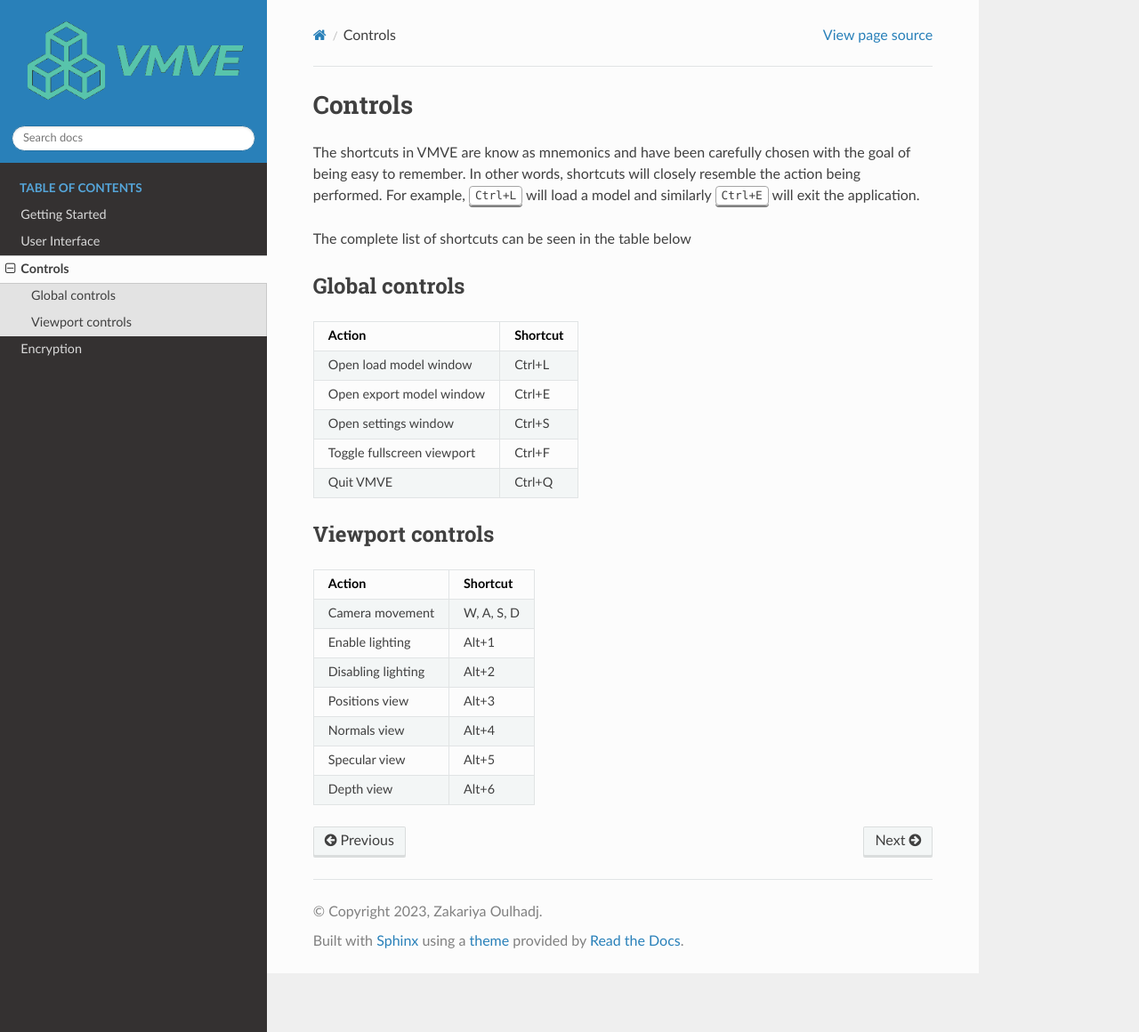
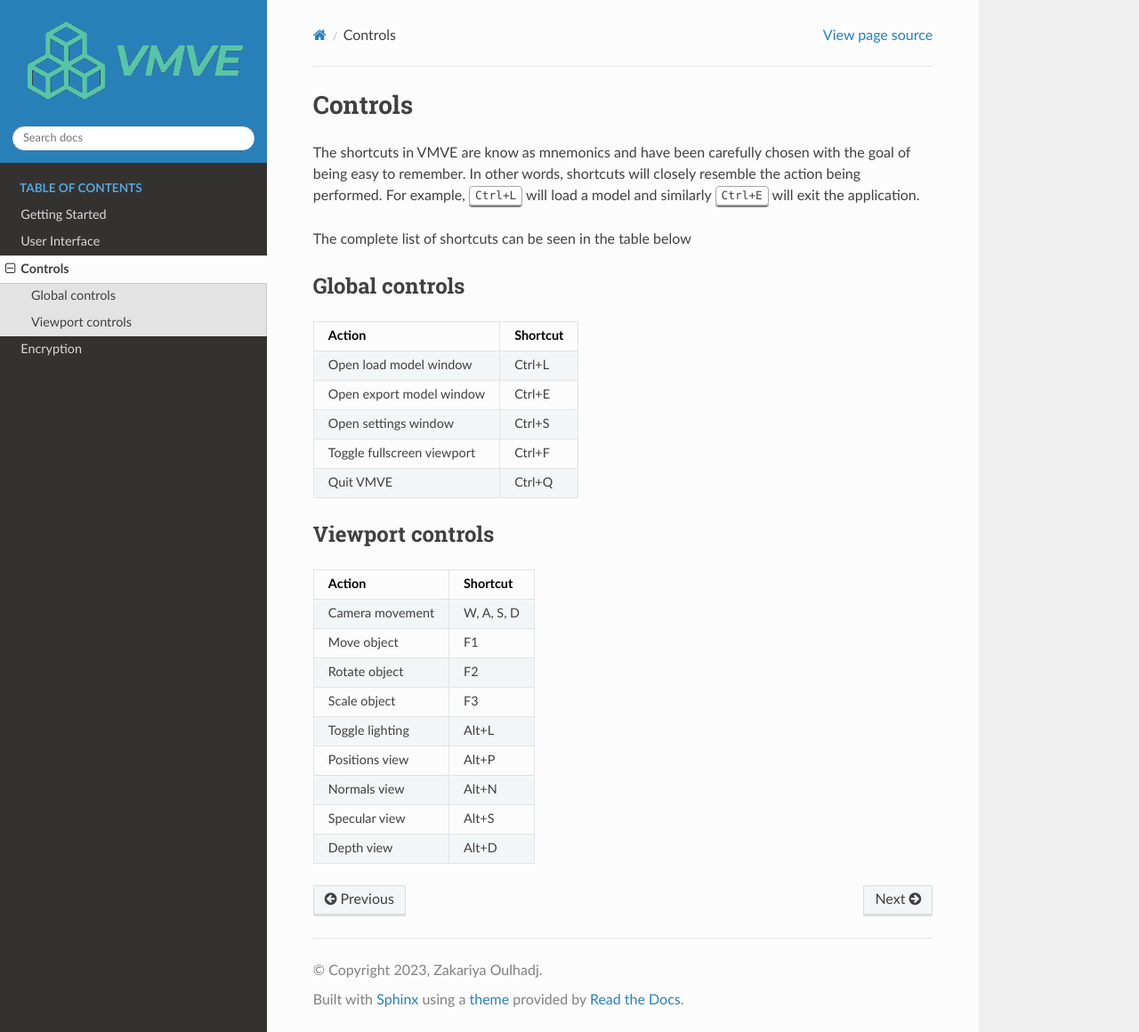
Before and after one commit to ZOulhadj/vmve_docs, a Sphinx documentation site: the page built from docs/source/controls.rst, in a window 1280 px wide and 1160 px high. Shown: the whole window at 89% size. Built offline with Sphinx 7.4.7 and the Read the Docs theme 2.0.0, drawn with Linux system fonts in a browser that asks for light colours.

Commit message:
Updates to shortcut.

```diff
--- a/docs/source/controls.rst
+++ b/docs/source/controls.rst
@@ -36,15 +36,19 @@
 +============================+============+
 | Camera movement            | W, A, S, D |
 +----------------------------+------------+
-| Enable lighting            | Alt+1      |
+| Move object                | F1         |
 +----------------------------+------------+
-| Disabling lighting         | Alt+2      |
+| Rotate object              | F2         |
 +----------------------------+------------+
-| Positions view             | Alt+3      |
+| Scale object               | F3         |
 +----------------------------+------------+
-| Normals view               | Alt+4      |
+| Toggle lighting            | Alt+L      |
 +----------------------------+------------+
-| Specular view              | Alt+5      |
+| Positions view             | Alt+P      |
 +----------------------------+------------+
-| Depth view                 | Alt+6      |
+| Normals view               | Alt+N      |
 +----------------------------+------------+
+| Specular view              | Alt+S      |
++----------------------------+------------+
+| Depth view                 | Alt+D      |
++----------------------------+------------+
```
